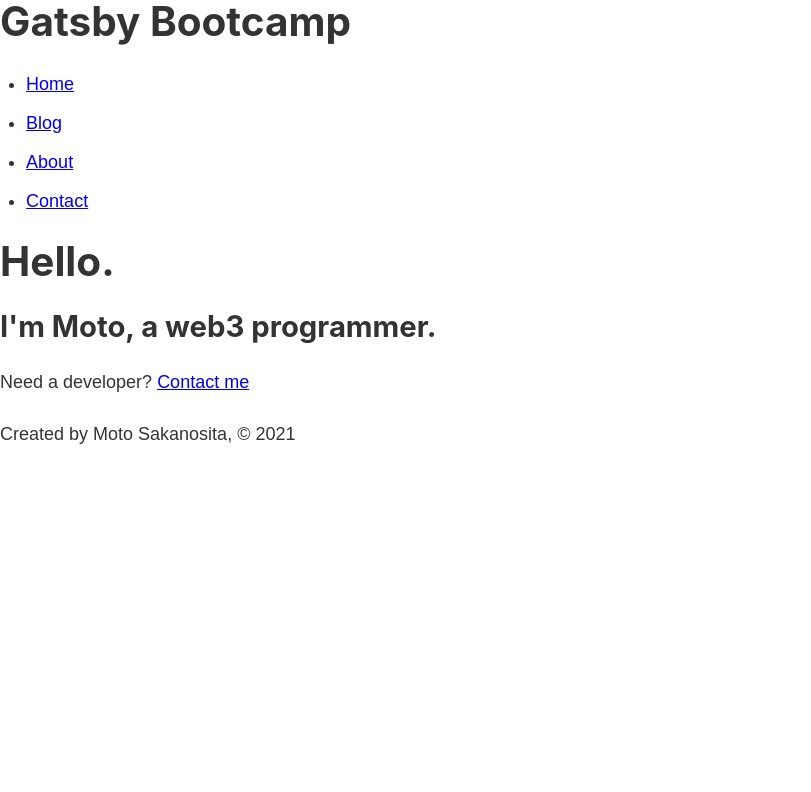
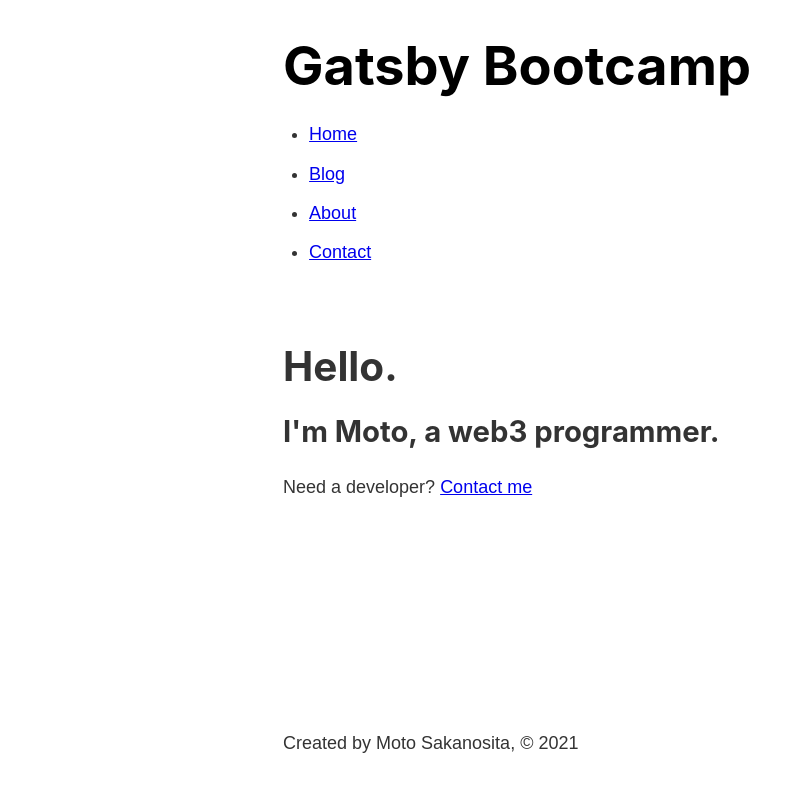
Before and after one commit to sakanosita/gatsby-bootcamp, a Gatsby site: page / in a window 1280 px wide. Shown: the whole page, without its empty margins (0-811 px from the left). Built offline with nearby package versions, Linux system fonts and the light colour scheme; Gatsby itself is replaced by a stand-in of ours.

Commit message:
update: CSS modules

```diff
--- a/src/components/header.js
+++ b/src/components/header.js
@@ -1,21 +1,27 @@
 import React from 'react'
 import { Link } from 'gatsby'
 
+import * as headerStyles from "./header.module.scss"
+
 const Header = () => {
     return (
-        <header>
-            <h1>Gatsby Bootcamp</h1>
+        <header className={headerStyles.header}>
+            <h1>
+                <Link className={headerStyles.title} to="/">Gatsby Bootcamp</Link>
+            </h1>
             <nav>
-                <ul>
-                    <li><Link to="/">Home</Link></li>
+                <ul className={headerStyles.navList}>
                     <li>
-                        <Link to="/blog">Blog</Link>
+                        <Link className={headerStyles.navItem} activeClassName={headerStyles.activeNavItem} to="/">Home</Link>
                     </li>
                     <li>
-                        <Link to="/about">About</Link>
+                        <Link className={headerStyles.navItem} activeClassName={headerStyles.activeNavItem} to="/blog">Blog</Link>
                     </li>
                     <li>
-                        <Link to="/contact">Contact</Link>
+                        <Link className={headerStyles.navItem} activeClassName={headerStyles.activeNavItem} to="/about">About</Link>
+                    </li>
+                    <li>
+                        <Link className={headerStyles.navItem} activeClassName={headerStyles.activeNavItem} to="/contact">Contact</Link>
                     </li>
                 </ul>
             </nav>
--- /dev/null
+++ b/src/components/header.module.scss
@@ -0,0 +1,30 @@
+.header {
+    padding: 1rem 0 3rem;
+}
+
+.title {
+    color: #000000;
+    font-size: 3rem;
+    text-decoration: none;
+}
+
+.nav-list {
+    display: flex;
+    list-style-type: none;
+    margin: 0;
+}
+
+.nav-item {
+    color: #999999;
+    font-size: .9rem;
+    margin-right: 1.3rem;
+    text-decoration: none;
+}
+
+.nav-item:hover {
+    color: #666666;
+}
+
+.active-nav-item {
+    color: #333333;
+}
--- a/src/components/layout.js
+++ b/src/components/layout.js
@@ -2,13 +2,17 @@
 import Header from '../components/header'
 import Footer from '../components/footer'
 
+import * as layoutStyles from "./layout.module.scss"
+
 const Layout = (props) => {
     return (
-        <div>
-            <Header />
-            {props.children}
+        <div className={layoutStyles.container}>
+            <div className={layoutStyles.content}>
+                <Header />
+                {props.children}
+            </div>
             <Footer />
-        </div>
+        </div >
     )
 }
 
--- /dev/null
+++ b/src/components/layout.module.scss
@@ -0,0 +1,19 @@
+.container {
+    margin: 0 auto;
+    max-width: 750px;
+    padding: 1rem;
+
+    display: flex;
+    flex-direction: column;
+    min-height: 100vh;
+}
+
+.title {
+    color: #000000;
+    font-size: 3rem;
+    text-decoration: none;
+}
+
+.content {
+    flex-grow: 1;
+}
```
Also changed, not shown: 1 other file.
